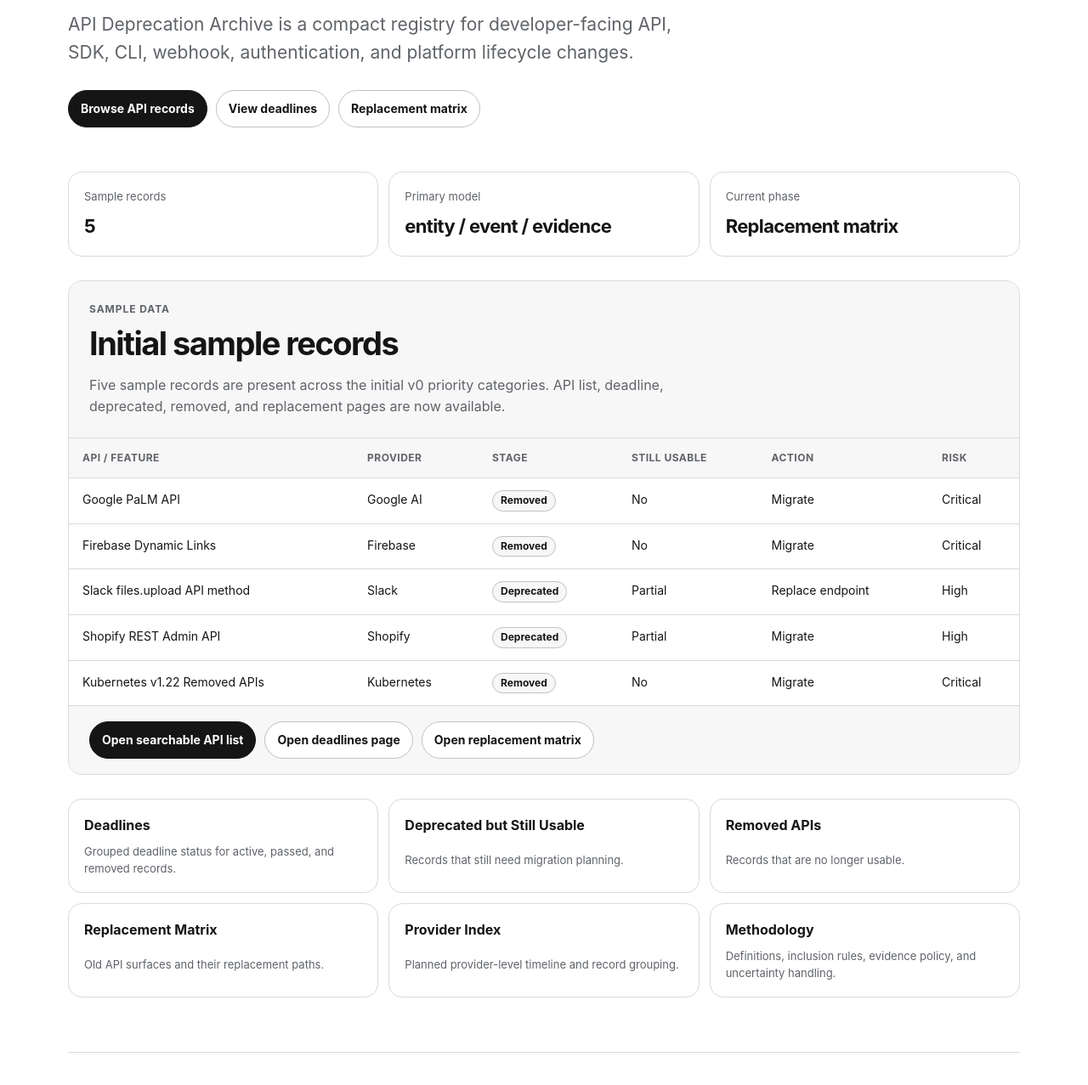
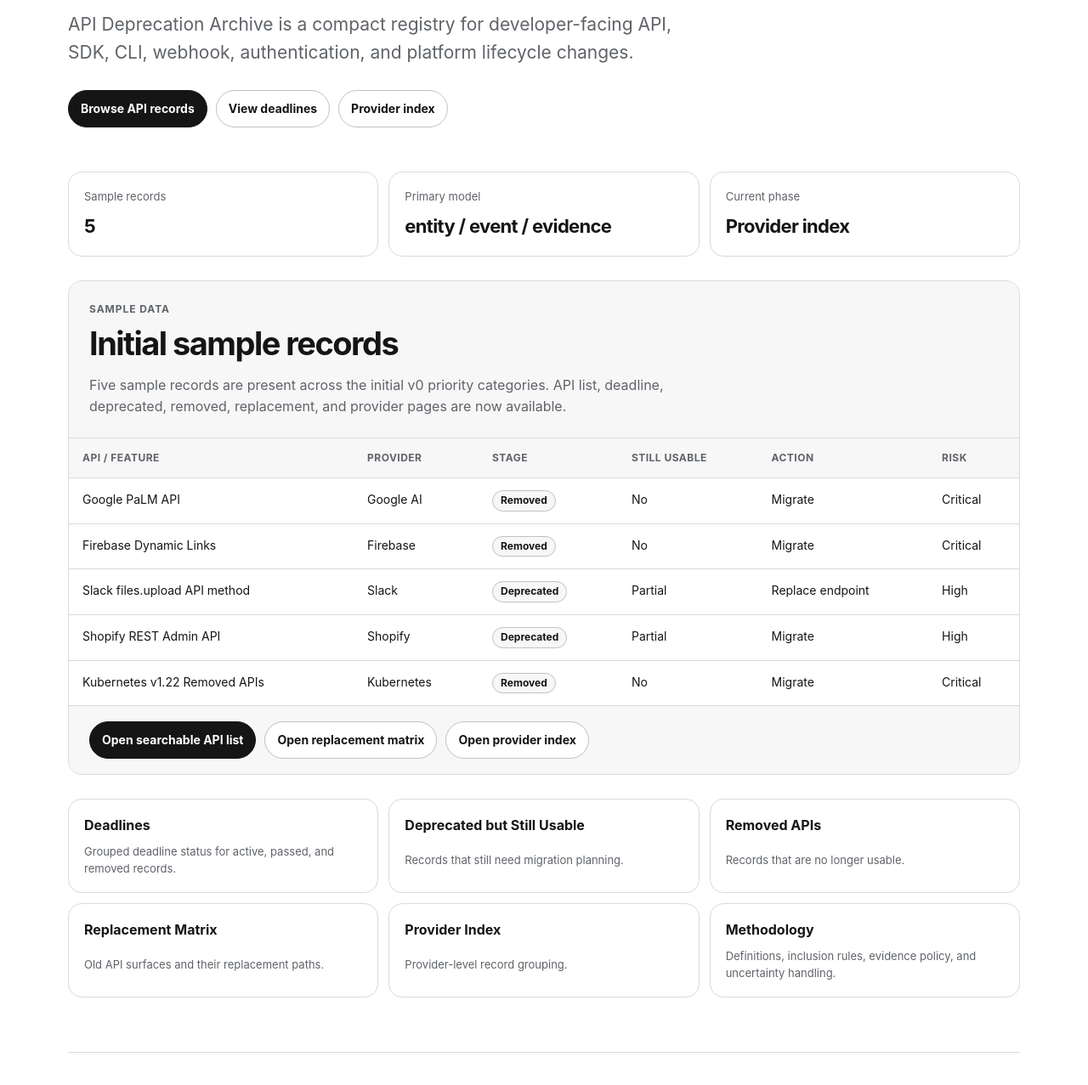
Before and after one commit to badjoke-lab/api-deprecation-archive, a website: page index.html in a window 1280 px wide. Shown: the part 438-1715 px from the top of the page at 85% size. Drawn offline with Linux system fonts and the light colour scheme.

Commit message:
site: link home to provider index

```diff
--- a/index.html
+++ b/index.html
@@ -11,7 +11,7 @@
     <header class="site-header">
       <a class="brand" href="./" aria-label="API Deprecation Archive home"><span class="brand-title">API Deprecation Archive</span><span class="brand-subtitle">Evidence-based developer lifecycle registry</span></a>
       <nav class="site-nav" aria-label="Primary navigation">
-        <a href="apis/">APIs</a><a href="deadlines/">Deadlines</a><a href="deprecated/">Deprecated</a><a href="removed/">Removed</a><a href="replacements/">Replacements</a><a href="#providers">Providers</a><a href="docs/methodology.md">Methodology</a>
+        <a href="apis/">APIs</a><a href="deadlines/">Deadlines</a><a href="deprecated/">Deprecated</a><a href="removed/">Removed</a><a href="replacements/">Replacements</a><a href="providers/">Providers</a><a href="docs/methodology.md">Methodology</a>
       </nav>
     </header>
     <main>
@@ -19,24 +19,24 @@
         <p class="eyebrow">Public-source API lifecycle tracking</p>
         <h1 id="page-title">Track API deprecations, removals, and migration deadlines.</h1>
         <p class="hero-copy">API Deprecation Archive is a compact registry for developer-facing API, SDK, CLI, webhook, authentication, and platform lifecycle changes.</p>
-        <div class="hero-actions" aria-label="Primary actions"><a class="button button-primary" href="apis/">Browse API records</a><a class="button" href="deadlines/">View deadlines</a><a class="button" href="replacements/">Replacement matrix</a></div>
+        <div class="hero-actions" aria-label="Primary actions"><a class="button button-primary" href="apis/">Browse API records</a><a class="button" href="deadlines/">View deadlines</a><a class="button" href="providers/">Provider index</a></div>
       </section>
       <section class="summary-grid" aria-label="Registry summary">
         <article class="summary-card"><span class="summary-label">Sample records</span><strong id="summary-records">5</strong></article>
         <article class="summary-card"><span class="summary-label">Primary model</span><strong>entity / event / evidence</strong></article>
-        <article class="summary-card"><span class="summary-label">Current phase</span><strong>Replacement matrix</strong></article>
+        <article class="summary-card"><span class="summary-label">Current phase</span><strong>Provider index</strong></article>
       </section>
       <section class="panel" id="apis" aria-labelledby="apis-title">
-        <div class="section-heading"><p class="eyebrow">Sample data</p><h2 id="apis-title">Initial sample records</h2><p>Five sample records are present across the initial v0 priority categories. API list, deadline, deprecated, removed, and replacement pages are now available.</p></div>
+        <div class="section-heading"><p class="eyebrow">Sample data</p><h2 id="apis-title">Initial sample records</h2><p>Five sample records are present across the initial v0 priority categories. API list, deadline, deprecated, removed, replacement, and provider pages are now available.</p></div>
         <div class="table-wrap"><table><thead><tr><th>API / Feature</th><th>Provider</th><th>Stage</th><th>Still usable</th><th>Action</th><th>Risk</th></tr></thead><tbody id="sample-records"><tr><td>Google PaLM API</td><td>Google AI</td><td><span class="badge">Removed</span></td><td>No</td><td>Migrate</td><td>Critical</td></tr><tr><td>Firebase Dynamic Links</td><td>Firebase</td><td><span class="badge">Removed</span></td><td>No</td><td>Migrate</td><td>Critical</td></tr><tr><td>Slack files.upload API method</td><td>Slack</td><td><span class="badge">Deprecated</span></td><td>Partial</td><td>Replace endpoint</td><td>High</td></tr><tr><td>Shopify REST Admin API</td><td>Shopify</td><td><span class="badge">Deprecated</span></td><td>Partial</td><td>Migrate</td><td>High</td></tr><tr><td>Kubernetes v1.22 Removed APIs</td><td>Kubernetes</td><td><span class="badge">Removed</span></td><td>No</td><td>Migrate</td><td>Critical</td></tr></tbody></table></div>
-        <div class="panel-footer"><a class="button button-primary" href="apis/">Open searchable API list</a><a class="button" href="deadlines/">Open deadlines page</a><a class="button" href="replacements/">Open replacement matrix</a></div>
+        <div class="panel-footer"><a class="button button-primary" href="apis/">Open searchable API list</a><a class="button" href="replacements/">Open replacement matrix</a><a class="button" href="providers/">Open provider index</a></div>
       </section>
       <section class="link-grid" aria-label="Registry pages">
         <a class="link-card" id="deadlines" href="deadlines/"><span>Deadlines</span><small>Grouped deadline status for active, passed, and removed records.</small></a>
         <a class="link-card" id="deprecated" href="deprecated/"><span>Deprecated but Still Usable</span><small>Records that still need migration planning.</small></a>
         <a class="link-card" id="removed" href="removed/"><span>Removed APIs</span><small>Records that are no longer usable.</small></a>
         <a class="link-card" id="replacements" href="replacements/"><span>Replacement Matrix</span><small>Old API surfaces and their replacement paths.</small></a>
-        <a class="link-card" id="providers" href="#providers"><span>Provider Index</span><small>Planned provider-level timeline and record grouping.</small></a>
+        <a class="link-card" id="providers" href="providers/"><span>Provider Index</span><small>Provider-level record grouping.</small></a>
         <a class="link-card" id="methodology" href="docs/methodology.md"><span>Methodology</span><small>Definitions, inclusion rules, evidence policy, and uncertainty handling.</small></a>
       </section>
     </main>
```
